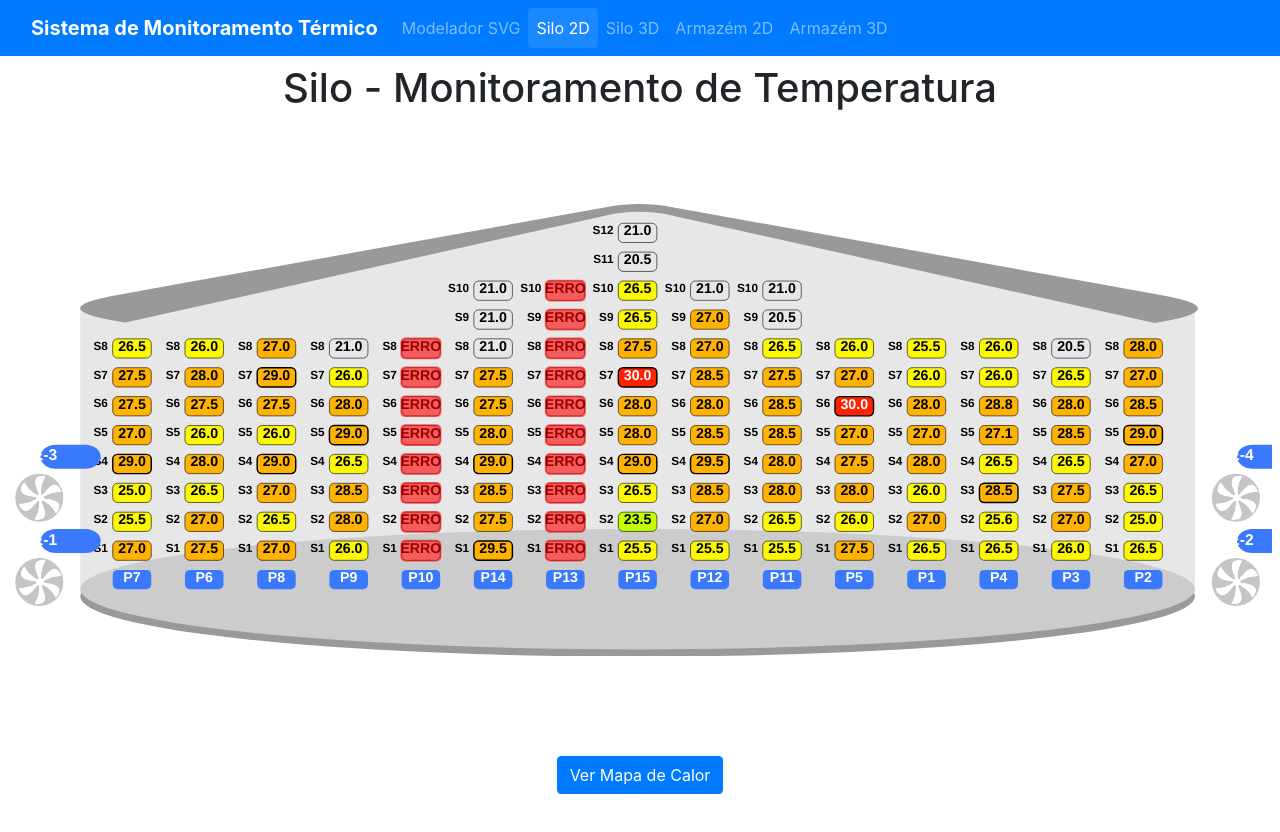
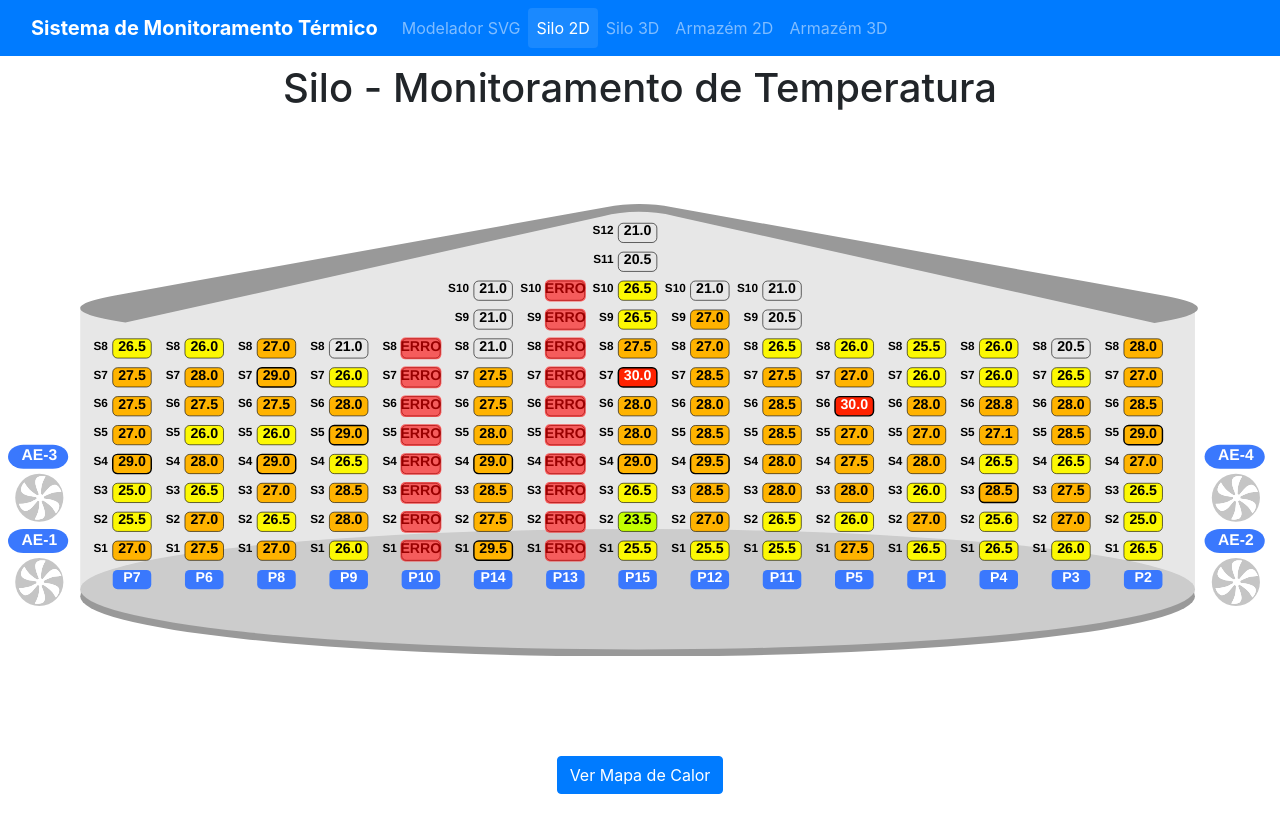
Before and after one commit to IvanSilvaPCE/silo-termico, a Vue app in the folder Vue/: page /silo3d in a window 1280 px wide. Both pictures are taken after a click on the link "Silo 2D". Shown: the top 832 px of the page. Built offline with nearby package versions, Linux system fonts and the light colour scheme.

Commit message:
ajuste adaptação

```diff
--- a/Vue/src/components/Silo.vue
+++ b/Vue/src/components/Silo.vue
@@ -121,7 +121,7 @@
                 <g v-for="id in layout.aeradores.na" :key="`aerador-${id}`" :id="`aerador_${id}`"
                   :transform="getTransformAerador(id)">
                   <circle :id="`fundo_aerador_${id}`" :cx="70 + 12.5 + 3.5" cy="24" r="10" :fill="getCorAerador(id)" />
-                  <rect x="86.5" y="2" width="25" height="10" rx="6.4" ry="5" fill="#3A78FD" />
+                  <rect x="73" y="2" width="25" height="10" rx="6.4" ry="5" fill="#3A78FD" />
                   <text :x="70 + 12.5 + 3.5" y="7" text-anchor="middle" dominant-baseline="central" font-weight="bold"
                     font-size="6.5" font-family="Arial" fill="white">
                     AE-{{ id }}
@@ -423,19 +423,31 @@ export default {
         })
       })
 
-      // Criar mapa de níveis por cabo para contorno ondulado
+      // Criar mapa de níveis por cabo para contorno ondulado com interpolação para cabos com erro
       const niveisPorCabo = {}
+      const cabosComErro = []
+
+      // Primeiro passo: identificar cabos válidos e com erro
       Object.entries(this.leitura).forEach(([, objSensores], idxCabo) => {
         const xCabo = this.getBaseX(idxCabo) + ds.escala_sensores / 2
         let nivelMaisAltoNesteCabo = 0
+        let caboComErro = false
 
+        // Verificar se o cabo tem erro (temperatura 0 ou todos sensores com falha)
+        const sensoresComErro = Object.values(objSensores).filter(sensor =>
+          parseFloat(sensor[0]) === 0 || sensor[3] === true
+        )
+
+        caboComErro = sensoresComErro.length === Object.keys(objSensores).length
+
+        if (!caboComErro) {
           Object.entries(objSensores).forEach(([sensorKey, dadosSensor]) => {
             const sensorIdx = parseInt(sensorKey, 10)
             const t = parseFloat(dadosSensor[0])
             const temGrao = dadosSensor[4] // Último item indica se tem grão
             const ySensor = posYCabo[idxCabo] - distYSensores * sensorIdx
 
-          if (temGrao && t !== -1000) {
+            if (temGrao && t !== -1000 && t !== 0) {
               if (ySensor < nivelMaisAltoNesteCabo || nivelMaisAltoNesteCabo === 0) {
                 nivelMaisAltoNesteCabo = ySensor
               }
@@ -443,6 +455,50 @@ export default {
           })
 
           niveisPorCabo[xCabo] = nivelMaisAltoNesteCabo
+        } else {
+          cabosComErro.push({ xCabo, idxCabo })
+        }
+      })
+
+      // Segundo passo: interpolar cabos com erro
+      cabosComErro.forEach(({ xCabo, idxCabo }) => {
+        const cabosOrdenados = Object.keys(niveisPorCabo)
+          .map(x => ({ x: parseFloat(x), nivel: niveisPorCabo[x] }))
+          .sort((a, b) => a.x - b.x)
+
+        if (cabosOrdenados.length >= 2) {
+          // Encontrar cabos anterior e posterior válidos
+          let caboAnterior = null
+          let caboPosterior = null
+
+          for (let i = 0; i < cabosOrdenados.length; i++) {
+            if (cabosOrdenados[i].x < xCabo) {
+              caboAnterior = cabosOrdenados[i]
+            }
+            if (cabosOrdenados[i].x > xCabo && !caboPosterior) {
+              caboPosterior = cabosOrdenados[i]
+              break
+            }
+          }
+
+          // Interpolar o nível
+          let nivelInterpolado = 0
+          if (caboAnterior && caboPosterior) {
+            // Interpolação linear entre anterior e posterior
+            const distTotal = caboPosterior.x - caboAnterior.x
+            const distAtual = xCabo - caboAnterior.x
+            const fator = distTotal === 0 ? 0 : distAtual / distTotal
+            nivelInterpolado = caboAnterior.nivel + (caboPosterior.nivel - caboAnterior.nivel) * fator
+          } else if (caboAnterior) {
+            // Usar só o anterior se não há posterior
+            nivelInterpolado = caboAnterior.nivel
+          } else if (caboPosterior) {
+            // Usar só o posterior se não há anterior
+            nivelInterpolado = caboPosterior.nivel
+          }
+
+          niveisPorCabo[xCabo] = nivelInterpolado
+        }
       })
 
       // Gerar grid de blocos
@@ -453,15 +509,57 @@ export default {
       const hCell = altura / resolucao
       const blocos = []
 
-      // Função IDW
+      // Criar sensores interpolados para cabos com erro
+      const sensoresInterpolados = [...sensores]
+
+      cabosComErro.forEach(({ xCabo, idxCabo }) => {
+        const yCabo = posYCabo[idxCabo]
+        const sensoresOriginais = Object.entries(Object.values(this.leitura)[idxCabo] || {})
+
+        sensoresOriginais.forEach(([sensorKey, dadosSensor]) => {
+          const sensorIdx = parseInt(sensorKey, 10)
+          const ySensor = yCabo - distYSensores * sensorIdx
+
+          // Encontrar sensores válidos na mesma altura em outros cabos
+          const sensoresNaMesmaAltura = sensores.filter(sensor =>
+            Math.abs(sensor.y - ySensor) <= distYSensores / 2 &&
+            sensor.ativo &&
+            sensor.t !== 0 &&
+            sensor.t !== -1000
+          )
+
+          if (sensoresNaMesmaAltura.length >= 2) {
+            // Calcular temperatura média dos sensores válidos na mesma altura
+            const tempMedia = sensoresNaMesmaAltura.reduce((acc, sensor) => acc + sensor.t, 0) / sensoresNaMesmaAltura.length
+
+            // Adicionar sensor interpolado
+            sensoresInterpolados.push({
+              x: xCabo,
+              y: ySensor,
+              t: tempMedia,
+              ativo: true
+            })
+          } else if (sensoresNaMesmaAltura.length === 1) {
+            // Se só há um sensor válido, usar sua temperatura
+            sensoresInterpolados.push({
+              x: xCabo,
+              y: ySensor,
+              t: sensoresNaMesmaAltura[0].t,
+              ativo: true
+            })
+          }
+        })
+      })
+
+      // Função IDW usando sensores interpolados
       const idw = (cx, cy) => {
         let somaPesos = 0
         let somaTemp = 0
         const power = 2
         let temSensorAtivo = false
 
-        sensores.forEach(({ x, y, t, ativo }) => {
-          if (t === -1000 || !ativo) return
+        sensoresInterpolados.forEach(({ x, y, t, ativo }) => {
+          if (t === -1000 || !ativo || t === 0) return
           temSensorAtivo = true
           const dist = Math.max(Math.hypot(x - cx, y - cy), 0.0001)
           const peso = 1 / Math.pow(dist, power)
--- a/Vue/src/components/Silo3D.vue
+++ b/Vue/src/components/Silo3D.vue
@@ -19,12 +19,6 @@ import * as THREE from 'three';
 
 export default {
   name: 'Silo3D',
-  props: {
-    dados: {
-      type: Object,
-      default: null
-    }
-  },
   data() {
     return {
       autoRotate: true,
@@ -43,13 +37,12 @@ export default {
       mouseY: 0,
       cameraRadius: 10,
       cameraTheta: 0,
-      cameraPhi: Math.PI / 3
+      cameraPhi: Math.PI / 3,
+      dados: null
     };
   },
   mounted() {
-    if (this.dados) {
-      this.initThreeJS();
-    }
+    this.carregarDados();
   },
   beforeDestroy() {
     this.cleanup();
@@ -72,19 +65,83 @@ export default {
     }
   },
   methods: {
+    async carregarDados() {
+      try {
+        // Carregar dados do arquivo rotaSilo.json usando import
+        const dadosRotaSilo = await import('../rotaSilo.json')
+        const dadosReais = dadosRotaSilo.default || dadosRotaSilo
+
+        // Reorganizar os dados para usar a sequência de pêndulos
+        const sequenciaPendulos = dadosReais.configuracao.sequencia_pendulos
+        const pendulosOriginais = dadosReais.pendulos
+
+        // Reorganizar leitura baseada na sequência
+        const leituraOrganizada = {}
+        sequenciaPendulos.forEach(numeroPendulo => {
+          const chavePendulo = `P${numeroPendulo}`
+          if (pendulosOriginais[chavePendulo]) {
+            leituraOrganizada[chavePendulo] = pendulosOriginais[chavePendulo]
+          }
+        })
+
+        // Montar estrutura de dados compatível
+        this.dados = {
+          dados_layout: dadosReais.configuracao,
+          leitura: leituraOrganizada,
+          motor: { statusMotor: Array(dadosReais.configuracao.aeradores?.na || 0).fill(0).map(() => Math.floor(Math.random() * 4)) },
+          dados: { nivel: 66.6 }
+        }
+
+      } catch (error) {
+        console.error('Erro ao carregar dados do rotaSilo.json:', error)
+        // Fallback para dados básicos se houver erro
+        this.dados = {
+          dados_layout: {
+            tamanho_svg: [525, 188],
+            desenho_corte_silo: { lb: 463, hs: 163, hb: 25, eb: 3 },
+            desenho_sensores: {
+              escala_sensores: 16,
+              dist_y_sensores: 12,
+              pos_y_cabo: [152],
+              pos_x_cabo: [9, 30],
+              pos_x_cabos_uniforme: 1,
+              nome_sensores_direita: 0,
+              nome_cabo_acima: 0,
+              dist_y_nome_cabo: [0]
+            },
+            aeradores: { na: 4, ds: -4, dy: 0, da: 0 }
+          },
+          leitura: {},
+          motor: { statusMotor: [] },
+          dados: { nivel: 66.6 }
+        }
+      }
+    },
+
     initThreeJS() {
       if (!this.dados) return;
 
       const container = this.$refs.canvasContainer;
       if (!container) return;
 
-      // Calcular dimensões baseadas nos dados
+      // Calcular dimensões baseadas nos dados reais
       const layout = this.dados.dados_layout;
       const leitura = this.dados.leitura;
       const numCabos = Object.keys(leitura).length;
+
+      // Calcular o número máximo de sensores por cabo
       const maxSensores = Math.max(...Object.values(leitura).map(cabo => Object.keys(cabo).length));
-      const alturaSilo = maxSensores * 0.8 + 2;
-      const raioSilo = Math.max(3, numCabos * 0.8);
+
+      // Usar dados do layout para dimensionamento
+      const distYSensores = layout.desenho_sensores?.dist_y_sensores || 12;
+      const escalaSensores = layout.desenho_sensores?.escala_sensores || 16;
+
+      // Calcular altura baseada nos sensores reais (conversão SVG para 3D)
+      const alturaSilo = (maxSensores * (distYSensores / 10)) + 3; // Converter escala SVG para 3D
+
+      // Calcular raio baseado no número de cabos e largura do silo
+      const larguraBase = layout.desenho_corte_silo?.lb || 463;
+      const raioSilo = Math.max(3, (larguraBase / 100) * 1.2); // Converter largura SVG para raio 3D
 
       this.cameraRadius = raioSilo * 3;
 
@@ -194,7 +251,14 @@ export default {
     getAlturaSilo() {
       if (!this.dados?.leitura) return 10;
       const maxSensores = Math.max(...Object.values(this.dados.leitura).map(cabo => Object.keys(cabo).length));
-      return maxSensores * 0.8 + 2;
+      const distYSensores = this.dados.dados_layout?.desenho_sensores?.dist_y_sensores || 12;
+      return (maxSensores * (distYSensores / 10)) + 3;
+    },
+
+    getRaioSilo() {
+      if (!this.dados?.dados_layout) return 3;
+      const larguraBase = this.dados.dados_layout.desenho_corte_silo?.lb || 463;
+      return Math.max(3, (larguraBase / 100) * 1.2);
     },
 
     setupLighting(raioSilo, alturaSilo) {
@@ -294,7 +358,7 @@ export default {
       const leitura = this.dados.leitura;
       const numCabos = Object.keys(leitura).length;
 
-      // Calcular posições dos cabos
+      // Calcular posições dos cabos baseado no layout real
       const cabosPositions = this.calculateCablePositions(numCabos, raioSilo);
 
       // Criar cabos e sensores
@@ -357,7 +421,7 @@ export default {
       context.fillStyle = 'white';
       context.font = '24px Arial';
       context.textAlign = 'center';
-      context.fillText(`P${pendulo}`, canvas.width / 2, canvas.height / 2 + 8);
+      context.fillText(pendulo, canvas.width / 2, canvas.height / 2 + 8);
 
       const texture = new THREE.CanvasTexture(canvas);
       const spriteMaterial = new THREE.SpriteMaterial({ map: texture });
@@ -370,12 +434,13 @@ export default {
 
     createSensors(position, sensores, alturaSilo, pendulo) {
       const sensoresArray = Object.entries(sensores);
-      const espacamentoSensores = (alturaSilo - 0.3) / (sensoresArray.length + 1);
+      const distYSensores = this.dados.dados_layout?.desenho_sensores?.dist_y_sensores || 12;
+      const espacamentoSensores = (distYSensores / 10); // Converter escala SVG para 3D
 
       sensoresArray.forEach(([sensorKey, valores], sensorIndex) => {
         const yPos = alturaSilo - ((sensorIndex + 1) * espacamentoSensores);
 
-        if (yPos <= alturaSilo) {
+        if (yPos > 0.3) { // Evitar sensores muito baixos
           const [temp, alarme, preAlarme, falha, ativo] = valores;
 
           // Corpo do sensor
@@ -683,12 +748,6 @@ export default {
       }
     },
 
-    getRaioSilo() {
-      if (!this.dados?.leitura) return 3;
-      const numCabos = Object.keys(this.dados.leitura).length;
-      return Math.max(3, numCabos * 0.8);
-    },
-
     animate() {
       this.animationId = requestAnimationFrame(this.animate);
 
@@ -733,8 +792,10 @@ export default {
         const leitura = this.dados.leitura;
         const numCabos = Object.keys(leitura).length;
         const maxSensores = Math.max(...Object.values(leitura).map(cabo => Object.keys(cabo).length));
-        const alturaSilo = maxSensores * 0.8 + 2;
-        const raioSilo = Math.max(3, numCabos * 0.8);
+        const distYSensores = layout.desenho_sensores?.dist_y_sensores || 12;
+        const alturaSilo = (maxSensores * (distYSensores / 10)) + 3;
+        const larguraBase = layout.desenho_corte_silo?.lb || 463;
+        const raioSilo = Math.max(3, (larguraBase / 100) * 1.2);
 
         this.cameraRadius = raioSilo * 3;
         this.updateCameraPosition(alturaSilo);
```
Lines whose indentation alone changed are shown as unchanged.
